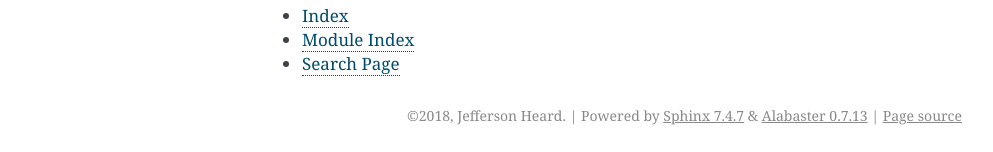
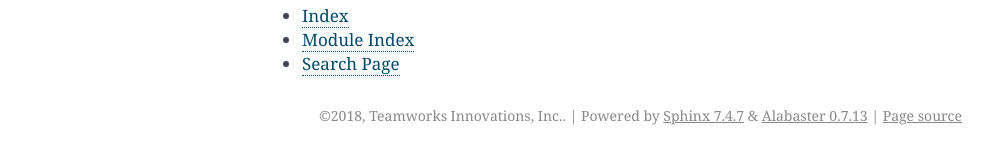
Before and after one commit to Teamworksapp/region_cache, a Sphinx documentation site: the page built from docs/index.rst, in a window 1280 px wide. Shown: the part 746-898 px from the top of the page, without its empty margins (148-1141 px from the left). Built offline with Sphinx 7.4.7, drawn with Linux system fonts in a browser that asks for light colours.

Commit message:
Update conf.py

```diff
--- a/docs/conf.py
+++ b/docs/conf.py
@@ -48,7 +48,7 @@ master_doc = 'index'
 
 # General information about the project.
 project = u'region_cache'
-copyright = u"2018, Jefferson Heard"
+copyright = u"2018, Teamworks Innovations, Inc."
 author = u"Jefferson Heard"
 
 # The version info for the project you're documenting, acts as replacement
```
